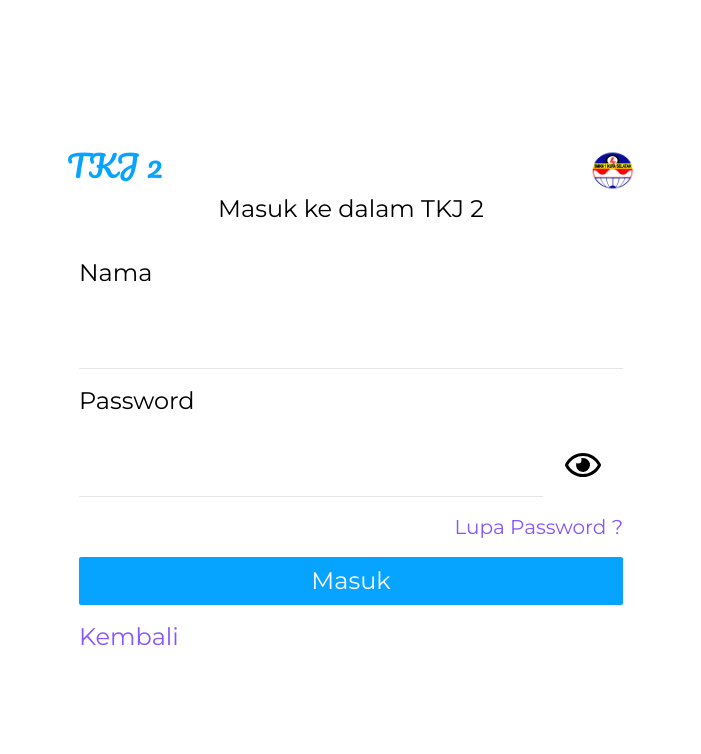
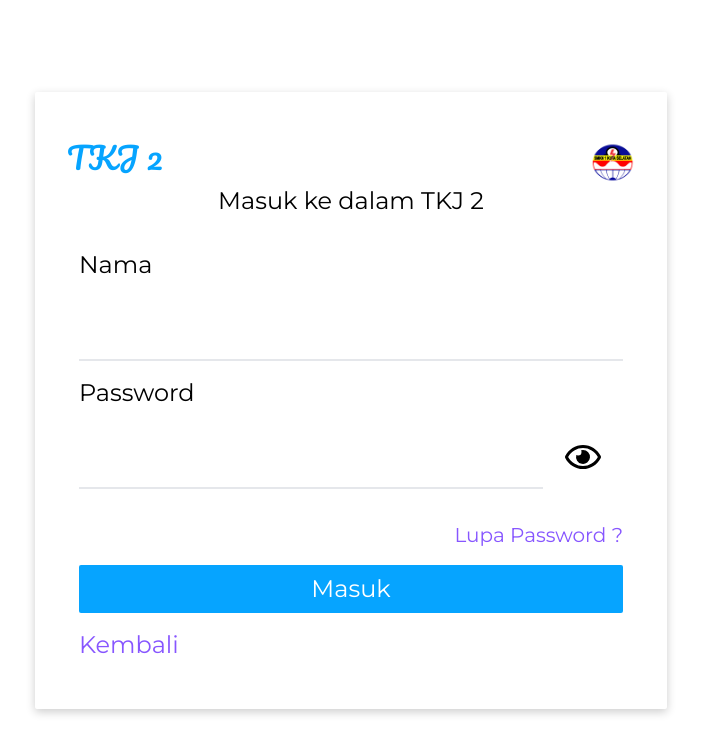
Before and after one commit to MeSkipperr/classtkj2, a Next.js app: page /login in a window 1280 px wide. Shown: the top 754 px of the page, without its empty margins (289-990 px from the left). Built offline with nearby package versions, Linux system fonts and the light colour scheme; a web font is replaced by a local one.

Commit message:
MakeCookie

```diff
--- a/src/app/(auth)/login/page.tsx
+++ b/src/app/(auth)/login/page.tsx
@@ -1,22 +1,65 @@
 "use client"
-import CheckMode from '@/function/globalState'
+import {CheckMode,ServerUrl} from '@/function/globalState'
 import Image from 'next/image';
 import smkIcon from '@/assets/icons/smkn1kutaselatan.png'
 import Link from 'next/link';
-import { useState } from 'react';
+import { useState,useEffect } from 'react';
 import { FaRegEye ,FaRegEyeSlash} from "react-icons/fa";
+import axios from 'axios';
+import  MakeCoockieLogin  from '@/function/makeCookieLogin';
+import { useRouter } from 'next/navigation';
+
+interface AuthResult {
+    success: boolean;
+    userNameData?: string; // Opsional karena mungkin tidak selalu ada
+}
 
 const Login = () => {
+    const router = useRouter();
     const { mode } = CheckMode();
+    const serverUrl = ServerUrl();
 
     const [seePassword, setSeePassword] = useState(false);
+    const [response, setResponse] = useState<AuthResult>();
+    const [isLoading, setIsLoading] = useState(false);
 
     const changeSeePassword = ()=>{
         setSeePassword(!seePassword)
     };
+
+    const [userData, setUserData] = useState({
+        userName:'',
+        password:''
+    });
+
+    const handleChange = (e: React.ChangeEvent<HTMLInputElement>, key: string) => {
+        setUserData({ ...userData, [key]: e.target.value });
+    };
+
+    const handleSubmit = async (e: React.FormEvent) => {
+        e.preventDefault();
+        setIsLoading(true);
+        try {
+            const res = await axios.post(serverUrl+'api/login', userData);
+            setResponse(res.data);
+            if(res.data){
+                MakeCoockieLogin(res.data);
+                router.push('/');
+                console.log(res.data)
+            }
+        } catch (error) {
+            console.error(error);
+        }
+        setIsLoading(false);
+    };
+
+    useEffect(() => {
+        console.log(response);
+    }, [response]);
+
     return (
         <div className="w-full h-dvh dark:bg-darkBg flex justify-center items-center px-2">
-            <div className=" bg-[#ecececcc ] dark:bg-[#101012cc]  w-full rounded-sm px-2 py-8 lg:w-2/4 lg:px-8 lg:py-12">
+            <div className=" bg-[#ecececcc ] dark:bg-[#101012cc]  w-full rounded-sm px-2 py-8 lg:w-2/4 lg:px-8 lg:py-12 shadow-[0_3px_10px_rgb(0,0,0,0.2)]">
                 <div className="flex justify-between ">
                     <p className=' text-second text-xl sm:text-3xl' style={{ fontFamily: "'Pacifico', cursive" }}>TKJ 2</p>
                     <Image
@@ -24,23 +67,31 @@ const Login = () => {
                     alt='SMKN 1 Kuta Selatan Icon'
                     width={45}
                     height={35}
+                    title='SMKN 1 Kuta Selatan, Badung'
                     />
                 </div>
                 <p className='dark:text-white text-xl sm:text-2xl text-center'>Masuk ke dalam TKJ 2</p>
-                <form action="" className='flex flex-col pt-8 px-3 gap-2 sm:gap-4'>
+                <form className='flex flex-col pt-8 px-3 gap-2 sm:gap-4' onSubmit={handleSubmit}>
                     <label htmlFor="user_nama" className='dark:text-white sm:text-2xl'>Nama</label>
-                    <input type="text" name="user_nama" id="user_nama" className=' bg-transparent dark:text-white border-b h-10 outline-non sm:text-2xl sm:h-16' required/>
+                    <input type="text" name="user_nama" id="user_nama" className=' bg-transparent dark:text-white border-b-2  h-10 outline-none sm:text-2xl sm:h-16' required
+                        value={userData.userName}
+                        onChange={(e) => handleChange(e, 'userName')}
+                    />
                     <label htmlFor="user_password" className='dark:text-white sm:text-2xl' >Password</label>
                     <div className="flex">
-                        <input type={seePassword ? 'text': 'password'} name="user_password" id="user_password" className='flex-grow bg-transparent dark:text-white border-b h-10 outline-none sm:text-2xl sm:h-16' required />
+                        <input type={seePassword ? 'text': 'password'} name="user_password" id="user_password" className='flex-grow bg-transparent dark:text-white border-b-2 h-10 outline-none sm:text-2xl sm:h-16' required
+                            value={userData.password}
+                            onChange={(e) => handleChange(e, 'password')}
+                        />
                         <div onClick={changeSeePassword} className='flex justify-center items-center w-14 sm:w-20'>
                             {seePassword? <FaRegEyeSlash className='dark:fill-white h-6 sm:h-8 w-full cursor-pointer'/> : <FaRegEye className=' dark:fill-white h-6 sm:h-8 w-full cursor-pointer'/>}
                         </div>
                     </div>
+                    <span className=' text-red-600'>{response === null ? 'Password Salah':''}</span>
                     <Link href='/lupapassword' className='text-third ml-auto sm:text-xl'>
                         Lupa Password ?
                     </Link>
-                    <button type="submit" className='w-full py-2 text-white bg-second rounded-sm text-lg sm:text-2xl'>Masuk</button>
+                    <button type="submit" disabled={isLoading} className='w-full py-2 text-white bg-second rounded-sm text-lg sm:text-2xl'>{isLoading? 'Loading':'Masuk'}</button>
                     <Link href="/" className='text-third sm:text-2xl'>Kembali</Link>
                 </form>
             </div>
--- a/src/app/(remaining)/notif/page.tsx
+++ b/src/app/(remaining)/notif/page.tsx
@@ -5,8 +5,8 @@ import { useState } from "react";
 import { FaCheck } from "react-icons/fa6";
 
 
-const Notifikasi = ()=>{
-    const {login} = CheckLogin();
+const Notif = ()=>{
+    const {login,User} = CheckLogin();
 
     const data =[
         {
@@ -51,7 +51,7 @@ const Notifikasi = ()=>{
     )
 }
 
-export default Notifikasi
+export default Notif
 
 interface NotifikasiItem {
     judul: string;
--- a/src/components/footer.tsx
+++ b/src/components/footer.tsx
@@ -4,7 +4,7 @@ import FooterBG from '@/assets/lightFooter.svg';
 import FooterBGDark from '@/assets/darkFooter.svg';
 import Image from 'next/image';
 
-import CheckMode from '@/function/globalState'
+import {CheckMode} from '@/function/globalState'
 
 const Footer = ()=>{
     const { mode } = CheckMode();
--- a/src/components/hero.tsx
+++ b/src/components/hero.tsx
@@ -1,6 +1,6 @@
 "use client";
 
-import CheckMode from '@/function/globalState'
+import {CheckMode} from '@/function/globalState'
 const HeroSection = ()=>{
     const { mode } = CheckMode();
 
--- a/src/components/navbar.tsx
+++ b/src/components/navbar.tsx
@@ -22,6 +22,7 @@ const Navbar  = () => {
                 className='mr-4'
                 width={35}
                 height={25}
+                title='SMKN 1 Kuta Selatan, Badung'
                 />
             </nav>
             {/* buttom navbar */}
--- a/src/components/sidebar.tsx
+++ b/src/components/sidebar.tsx
@@ -11,7 +11,7 @@ import { IoMdNotificationsOutline } from "react-icons/io";
 import { LuUser2 } from "react-icons/lu";
 import { FiMenu } from "react-icons/fi";
 
-import CheckMode from '@/function/globalState'
+import {CheckMode} from '@/function/globalState'
 import Link from 'next/link';
 
 import { usePathname } from 'next/navigation'
--- a/src/function/globalState.tsx
+++ b/src/function/globalState.tsx
@@ -2,7 +2,7 @@
 
 import { useState, useEffect } from "react"
 
-const CheckMode = () => {
+export const CheckMode = () => {
     const [mode, setMode] = useState<boolean>(false); // State for managing mode (not clear what mode represents)
     const [modeCheck, setModeCheck] = useState<boolean>(false);
 
@@ -32,4 +32,11 @@ const CheckMode = () => {
     return { mode, setMode }
 }
 
-export default CheckMode
+
+export const ServerUrl = () => {
+    const server = 'http://localhost:8080/'
+
+    return server;
+}
+
+// export default CheckMode;
--- /dev/null
+++ b/src/function/makeCookieLogin.ts
@@ -0,0 +1,18 @@
+"use server"
+import { NextRequest, NextResponse } from 'next/server';
+import { cookies } from 'next/headers'
+
+
+interface CoockieData{
+    correct : boolean,
+    userName:string,
+    password:string,
+    uniqCode:string,
+}
+
+const MakeCoockieLogin = (data:CoockieData)=> {
+    cookies().set('user', data.userName, { maxAge: 604800  })
+    cookies().set('auth', data.uniqCode, { maxAge: 604800  })
+}
+
+export default MakeCoockieLogin
```
Also changed, not shown: package.json (+5 -3 lines), src/function/checkLogin.ts (+3 -4 lines), 1 other file (tests, documents, lock files or other folders).
